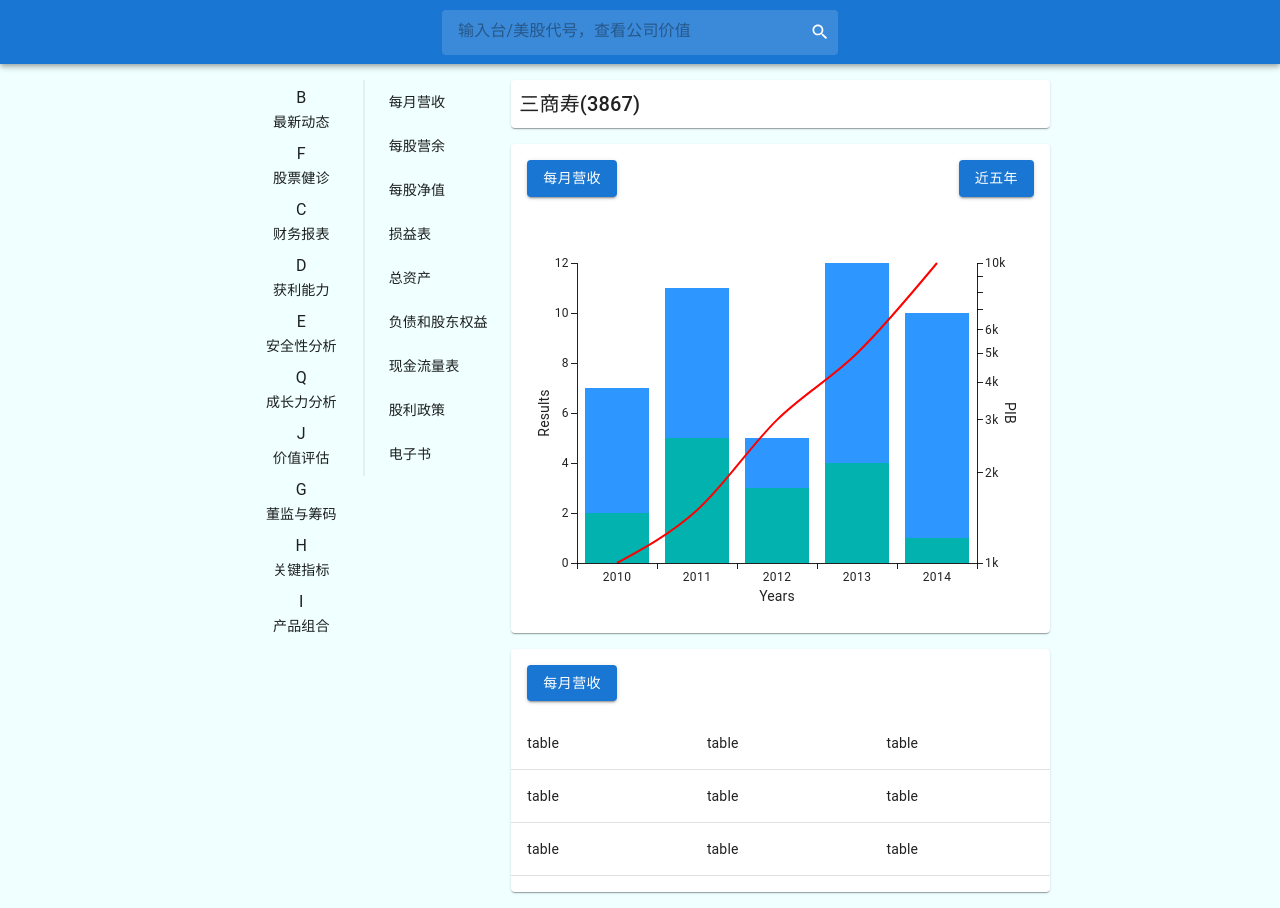
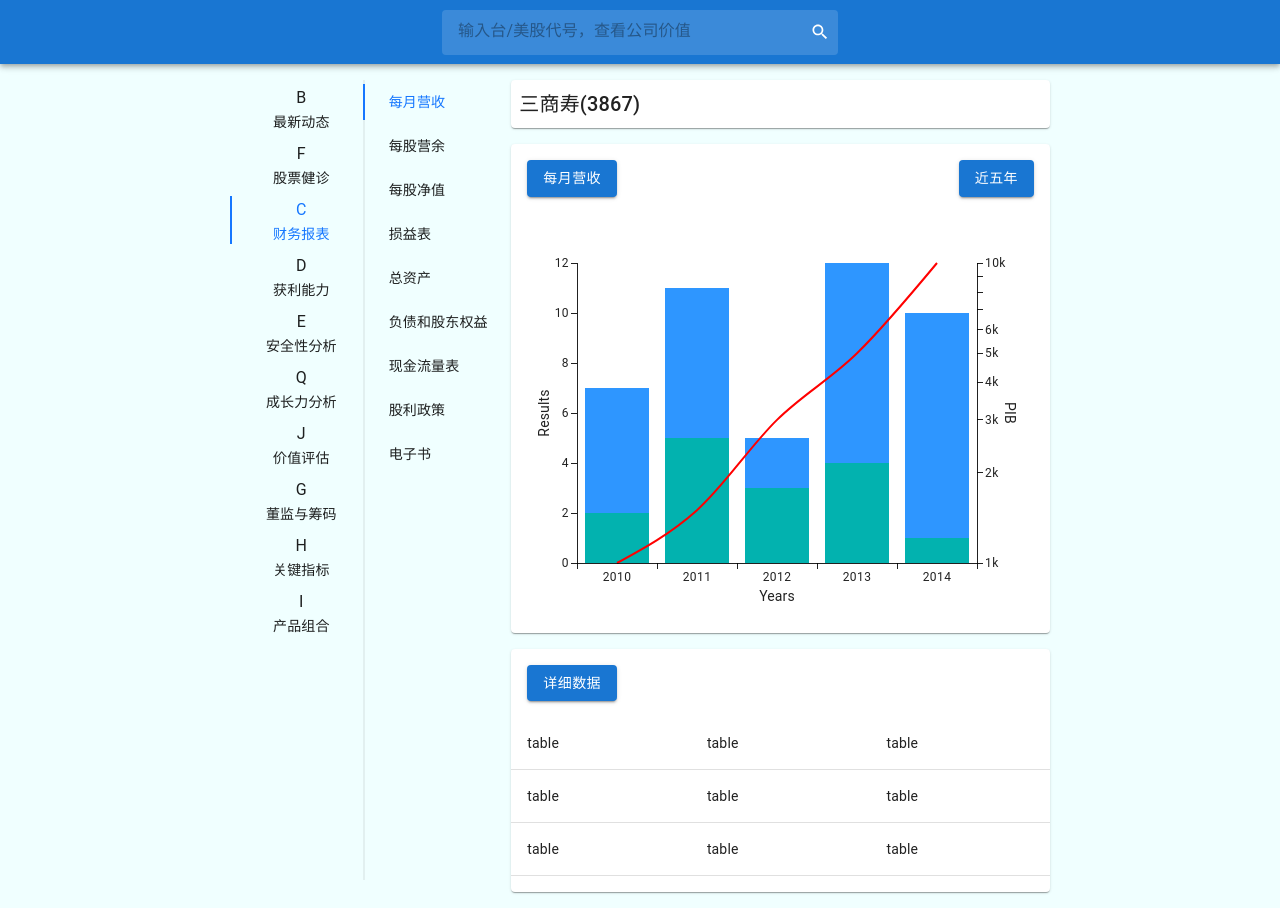
Before and after one commit to janegwaww/stark-tech-test, a Next.js app: page / in a window 1280 px wide. Built offline with nearby package versions, Linux system fonts and the light colour scheme; no server answers.

Commit message:
feat: add api and complete searchinput

```diff
--- a/package.json
+++ b/package.json
@@ -14,8 +14,11 @@
     "@mui/icons-material": "^5.15.12",
     "@mui/material": "^5.15.11",
     "@mui/x-charts": "^6.19.5",
+    "@types/ramda": "^0.29.11",
     "antd": "^5.15.0",
+    "axios": "^1.6.7",
     "next": "14.1.2",
+    "ramda": "^0.29.1",
     "react": "^18",
     "react-dom": "^18"
   },
--- /dev/null
+++ b/src/app/api.ts
@@ -0,0 +1,25 @@
+import axios from "axios";
+import * as R from "ramda";
+
+const AUTH_TOKEN =
+  "eyJhbGciOiJIUzI1NiIsInR5cCI6IkpXVCJ9.eyJkYXRlIjoiMjAyNC0wMy0wNyAxMTowOTowNCIsInVzZXJfaWQiOiJKYW5lR3dhd3ciLCJpcCI6IjEwMy4xNTIuMzQuMTM0In0.oRIHYe-BSFAF8yLRddOJmrSmF9XTXEpAuyKuDakyaI0";
+axios.defaults.baseURL = "https://api.finmindtrade.com";
+axios.defaults.headers.common["Authorization"] = AUTH_TOKEN;
+axios.defaults.headers.post["Content-Type"] =
+  "application/x-www-form-urlencoded";
+
+type InfoProps = { dataset: string; data_id?: string };
+
+export const getStockInfo = async (params: InfoProps) => {
+  try {
+    const response = await axios.get("/api/v4/data", {
+      params: { ...params },
+    });
+    return R.uniqBy<any, any>(
+      R.prop("stock_id"),
+      R.path(["data", "data"], response)
+    );
+  } catch (error) {
+    console.error(error);
+  }
+};
--- a/src/app/page.tsx
+++ b/src/app/page.tsx
@@ -1,6 +1,6 @@
 "use client";
 
-import * as React from "react";
+import { useEffect, useState } from "react";
 import AppBar from "@mui/material/AppBar";
 import Box from "@mui/material/Box";
 import Container from "@mui/material/Container";
@@ -13,6 +13,7 @@ import Chart from "@/components/Chart";
 import TableInfo from "@/components/TableInfo";
 import SearchInput from "@/components/SearchInput";
 import { AllSeriesType } from "@mui/x-charts/models";
+import { getStockInfo } from "./api";
 
 const series = [
   {
@@ -36,8 +37,18 @@ const series = [
 ] as AllSeriesType[];
 
 export default function Home() {
-  const handleSearch = (value: string) => {
-    console.log(value);
+  const [stockInfo, setStockInfo] = useState<any[]>([]);
+
+  useEffect(() => {
+    getStockInfo({ dataset: "TaiwanStockInfo" }).then((data) => {
+      if (data) {
+        setStockInfo(data);
+      }
+    });
+  }, []);
+
+  const handleSearch = (value: any) => {
+    console.log(value?.stock_id);
   };
 
   return (
@@ -45,7 +56,7 @@ export default function Home() {
       <AppBar position="static">
         <Toolbar>
           <Container maxWidth="xs">
-            <SearchInput onChange={handleSearch} />
+            <SearchInput options={stockInfo} onChange={handleSearch} />
           </Container>
         </Toolbar>
       </AppBar>
--- a/src/components/MenuList/index.tsx
+++ b/src/components/MenuList/index.tsx
@@ -3,7 +3,7 @@ import Box from "@mui/material/Box";
 import Grid from "@mui/material/Grid";
 import Typography from "@mui/material/Typography";
 import { Anchor } from "antd";
-import { arr, arr2 } from "./listItems";
+import { rightItems, leftItems } from "./listItems";
 
 const AnchorTitle = ({
   subTitle,
@@ -24,12 +24,14 @@ const transterToAnchor = (arr: Record<string, string>[]) =>
   arr?.length
     ? arr.map((o) => ({
         ...o,
-        title: <AnchorTitle subTitle={o.key} title={o.title} />,
+        title: <AnchorTitle subTitle={o.subTitle} title={o.title} />,
       }))
     : [];
 
-const StyleAnchor1 = styled(Anchor)(({ theme, hasLine }) => ({
-  ".ant-anchor::before": hasLine ? {} : { height: "0 !important" },
+const StyleAnchor = styled(Anchor)(({ theme, hasLine }) => ({
+  ".ant-anchor::before": hasLine
+    ? { height: "100vh !important" }
+    : { height: "0 !important" },
 }));
 
 export default function MenuList() {
@@ -37,14 +39,20 @@ export default function MenuList() {
     <Box height={"100%"}>
       <Grid container spacing={1} height={"100%"}>
         <Grid item xs={6}>
-          <StyleAnchor1
+          <StyleAnchor
             replace
-            items={transterToAnchor(arr2)}
+            items={transterToAnchor(leftItems)}
             hasLine={false}
+            getCurrentAnchor={() => "#C"}
           />
         </Grid>
         <Grid item xs={6}>
-          <StyleAnchor1 replace items={transterToAnchor(arr)} hasLine={true} />
+          <StyleAnchor
+            replace
+            items={transterToAnchor(rightItems)}
+            hasLine={true}
+            getCurrentAnchor={() => "#part-1"}
+          />
         </Grid>
       </Grid>
     </Box>
--- a/src/components/MenuList/listItems.ts
+++ b/src/components/MenuList/listItems.ts
@@ -1,91 +1,110 @@
-export const arr = [
+export const rightItems = [
   {
+    key: "part-1",
     href: "#part-1",
     title: "每月营收",
   },
   {
+    key: "part-2",
     href: "#part-2",
     title: "每股营余",
   },
   {
+    key: "part-3",
     href: "#part-3",
     title: "每股净值",
   },
   {
+    key: "part-4",
     href: "#part-4",
     title: "损益表",
   },
   {
+    key: "part-5",
     href: "#part-5",
     title: "总资产",
   },
   {
+    key: "part-6",
     href: "#part-6",
     title: "负债和股东权益",
   },
   {
+    key: "part-7",
     href: "#part-7",
     title: "现金流量表",
   },
   {
+    key: "part-8",
     href: "#part-8",
     title: "股利政策",
   },
   {
+    key: "part-9",
     href: "#part-9",
     title: "电子书",
   },
 ];
 
-  export const arr2 = [
+export const leftItems = [
   {
     key: "B",
     href: "#B",
     title: "最新动态",
+    subTitle: "B",
   },
   {
     key: "F",
     href: "#F",
     title: "股票健诊",
+    subTitle: "F",
   },
   {
     key: "C",
     href: "#C",
     title: "财务报表",
+    subTitle: "C",
   },
   {
     key: "D",
     href: "#D",
     title: "获利能力",
+    subTitle: "D",
   },
   {
     key: "E",
     href: "#E",
     title: "安全性分析",
+    subTitle: "E",
   },
   {
     key: "Q",
     href: "#Q",
     title: "成长力分析",
+    subTitle: "Q",
   },
   {
     key: "J",
     href: "#J",
     title: "价值评估",
+    subTitle: "J",
   },
   {
     key: "G",
     href: "#G",
     title: "董监与筹码",
+    subTitle: "G",
   },
   {
     key: "H",
     href: "#H",
     title: "关键指标",
+    subTitle: "H",
   },
   {
     key: "I",
     href: "#I",
     title: "产品组合",
+    subTitle: "I",
   },
 ];
--- a/src/components/SearchInput.tsx
+++ b/src/components/SearchInput.tsx
@@ -28,16 +28,20 @@ const StyleAutocomplete = styled(Autocomplete)(({ theme }) => ({
   width: "100%",
 }));
 
-type Props = { onChange?: (v: string) => void };
+type Props = { options: any[]; onChange?: (v: string) => void };
 
-export default function SearchInput({ onChange }: Props) {
+export default function SearchInput({ options, onChange }: Props) {
   return (
     <Search>
       <StyleAutocomplete
         size="small"
         freeSolo
-        options={["The Godfather", "Pulp Fiction"]}
+        options={options}
         onChange={(e, v) => onChange?.(v as string)}
+        getOptionLabel={(opt: any) =>
+          opt?.stock_name ? `${opt.stock_name}(${opt.stock_id})` : ""
+        }
+        getOptionKey={(opt: any) => (opt?.stock_id ? `${opt.stock_id}` : "")}
         renderInput={(params) => {
           const { InputLabelProps, InputProps, ...rest } = params;
           return (
--- a/src/components/TableInfo.tsx
+++ b/src/components/TableInfo.tsx
@@ -9,7 +9,7 @@ export default function () {
   return (
     <Box sx={{ pb: 2 }}>
       <Box sx={{ p: 2 }}>
-        <Button variant="contained">每月营收</Button>
+        <Button variant="contained">详细数据</Button>
       </Box>
       <Box>
         <Table>
```
Also changed, not shown: 1 other file (tests, documents, lock files or other folders). Lines whose indentation alone changed are shown as unchanged.
